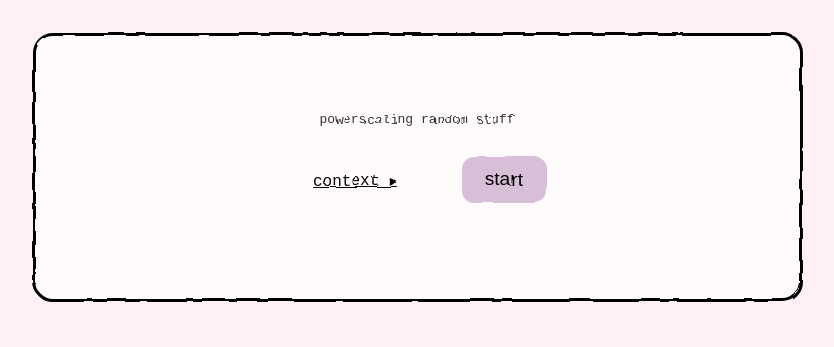
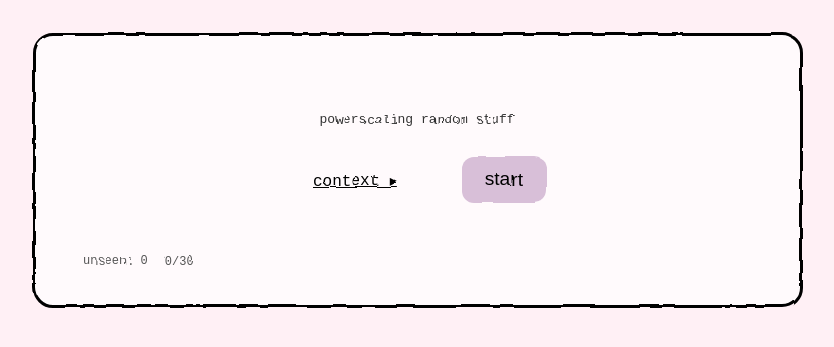
Before and after one commit to emzou/itemshop, a plain HTML site: page index.html in a window 1280 px wide. Shown: the whole page, without its empty margins (223-1057 px from the left). Drawn offline with Linux system fonts and the light colour scheme.

Commit message:
everything i know about love

```diff
--- a/index.html
+++ b/index.html
@@ -19,7 +19,7 @@
         </div>
         <button id="startButton">start </button>
       </div>
-      <p id="unseen" style="margin-bottom: 1rem;"></p>
+
       <div id="matchScreen" style="display: none;">
         <div id="matchup">
           <div class="box" id="boxA"></div>
@@ -27,10 +27,11 @@
           <div class="box" id="boxB"></div>
         </div>
         <div id="controlsRow">
-            <p id="counter" style="margin: 0;"></p>
-            <button id="endButton">end early / see ranking</button>
-          </div>
+          <p id="counter" style="margin: 0;"></p>
+          <button id="endButton">end early / see ranking</button>
+        </div>
       </div>
+
       <div id="results" style="display: none;">
         <div id="rankingWrapper">
           <h2>final rankings</h2>
@@ -39,7 +40,13 @@
         <button id="restartButton">start over</button>
       </div>
     </div>
+
+    <div id="statusBar">
+      <span id="unseenSmall">unseen: 0</span>
+      <span id="counterSmall">0/30</span>
+    </div>
   </div>
+
   <script src="script.js"></script>
   <svg width="0" height="0">
     <filter id="squiggle">
--- a/script.js
+++ b/script.js
@@ -47,6 +47,9 @@ function nextMatchup() {
     `Matchup ${roundCount} of ${MAX_ROUNDS}`;
   document.getElementById('unseen').textContent =
     `Unseen items: ${items.length - seenItems.size}`;
+    document.getElementById('counterSmall').textContent = `${roundCount}/${MAX_ROUNDS}`;
+    document.getElementById('unseenSmall').textContent = `unseen: ${items.length - seenItems.size}`;
+
 }
 
 function handleVote(winnerIndex) {
--- a/style.css
+++ b/style.css
@@ -118,3 +118,12 @@ body {
     background-color: #d8bfd8;
     cursor: pointer;
   }
+
+  #statusBar {
+    font-size: 0.75rem;
+    display: flex;
+    justify-content: flex-start;
+    gap: 1rem;
+    padding: 0.25rem 1rem;
+    color: #555;
+  }
```
Also changed, not shown: list.txt.
